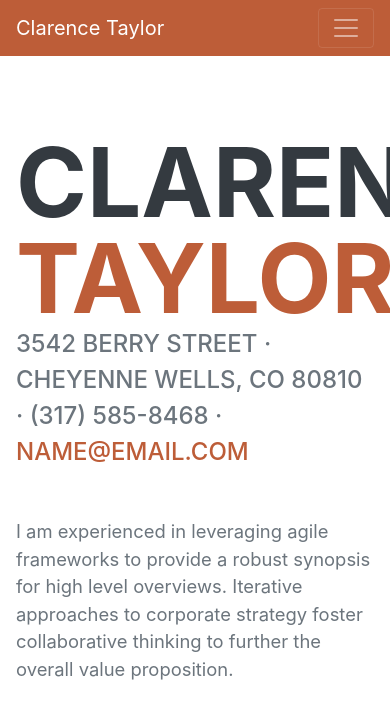
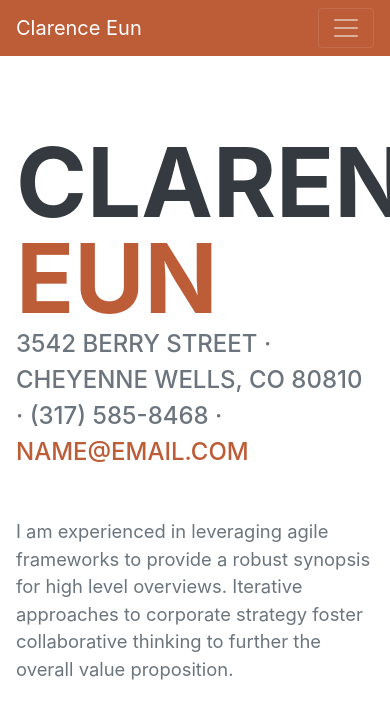
Before and after one commit to im-Lily/im-Lily.github.io, a plain HTML site: page index.html in a window 390 px wide. Shown: the top 726 px of the page. Drawn offline with nearby package versions, Linux system fonts and the light colour scheme; a web font is replaced by a local one.

Commit message:
fix my name

```diff
--- a/index.html
+++ b/index.html
@@ -19,7 +19,7 @@
         <!-- Navigation-->
         <nav class="navbar navbar-expand-lg navbar-dark bg-primary fixed-top" id="sideNav">
             <a class="navbar-brand js-scroll-trigger" href="#page-top">
-                <span class="d-block d-lg-none">Clarence Taylor</span>
+                <span class="d-block d-lg-none">Clarence Eun</span>
                 <span class="d-none d-lg-block"><img class="img-fluid img-profile rounded-circle mx-auto mb-2" src="assets/img/profile.jpg" alt="" /></span>
             </a>
             <button class="navbar-toggler" type="button" data-toggle="collapse" data-target="#navbarSupportedContent" aria-controls="navbarSupportedContent" aria-expanded="false" aria-label="Toggle navigation"><span class="navbar-toggler-icon"></span></button>
@@ -41,7 +41,7 @@
                 <div class="resume-section-content">
                     <h1 class="mb-0">
                         Clarence
-                        <span class="text-primary">Taylor</span>
+                        <span class="text-primary">Eun</span>
                     </h1>
                     <div class="subheading mb-5">
                         3542 Berry Street · Cheyenne Wells, CO 80810 · (317) 585-8468 ·
```
